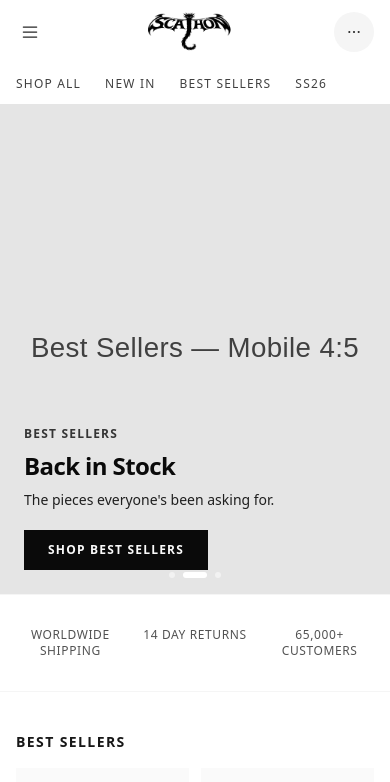
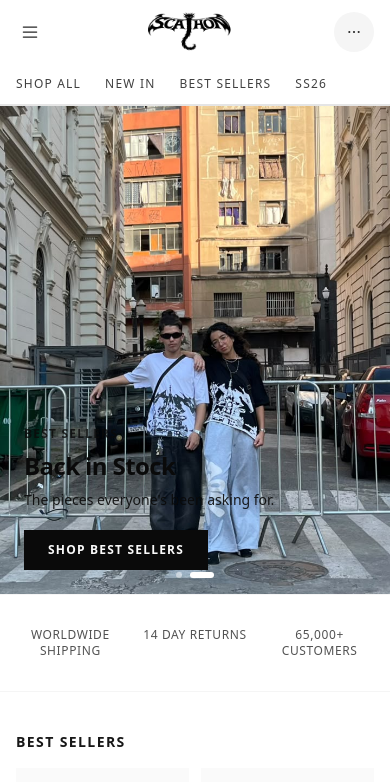
Before and after one commit to alfredo-allan/Scathon, a Next.js app: page / in a window 390 px wide. Shown: the top 782 px of the page. Built offline with nearby package versions, Linux system fonts and the light colour scheme.

Commit message:
Adicionando segundo slide

```diff
--- a/src/components/layout/Header.tsx
+++ b/src/components/layout/Header.tsx
@@ -19,7 +19,7 @@ export function Header() {
 
   return (
     <header className="sticky top-0 z-30 bg-white dark:bg-neutral-900 border-b border-neutral-200 dark:border-neutral-800">
-      <div className="grid grid-cols-[auto_1fr_auto] items-center gap-2 px-4 py-3 md:px-8 sm:py-4">
+      <div className="grid grid-cols-[auto_1fr_auto] items-center gap-2 px-4 py-3 sm:grid-cols-[1fr_auto_1fr] md:px-8 sm:py-4">
         <button
           type="button"
           onClick={() => setDrawerOpen(true)}
@@ -37,15 +37,30 @@ export function Header() {
         </button>
 
         {/*
-          A CSS Grid with auto/1fr/auto columns (instead of a flex row +
-          `absolute left-1/2` logo) keeps the wordmark centered in the
-          space actually left over between the hamburger and the icon
-          cluster. The old absolute-positioning approach centered the
+          Below `sm`: a CSS Grid with auto/1fr/auto columns (instead of a
+          flex row + `absolute left-1/2` logo) keeps the wordmark centered
+          in the space actually left over between the hamburger and the
+          icon cluster. The old absolute-positioning approach centered the
           logo on the *whole* header width, so on narrow/mobile screens -
           where the icon cluster takes up proportionally more room - it
           visually overlapped the icons (and, because absolutely
           positioned elements paint above static ones, could even
-          intercept taps meant for the search button underneath it).
+          intercept taps meant for the search button underneath it). The
+          mobile action cluster is also a single collapsible chip/pill
+          here (see HeaderActions), and letting its `auto` column grow
+          when the pill expands is what eases the logo aside instead of
+          the pill covering it.
+
+          From `sm` up: the icon cluster is a plain always-visible row
+          (search/theme/avatar/cart) that's meaningfully wider than the
+          hamburger, so those two `auto` columns are no longer the same
+          width and the logo - centered only *within* the leftover middle
+          column - visibly drifts toward the hamburger side. Tablet/desktop
+          have the width to spare, so we switch to 1fr/auto/1fr: both side
+          columns claim an equal share of the row (as long as neither
+          side's content needs more than half the remaining width, which
+          holds here), which pins the logo to the header's true center
+          instead of an off-center leftover gap.
         */}
         <Link
           href="/"
--- a/src/data/hero-slides.ts
+++ b/src/data/hero-slides.ts
@@ -1,4 +1,4 @@
-import { placeholderImage } from "@/lib/placeholder";
+// import { placeholderImage } from "@/lib/placeholder";
 import type { HeroSlide } from "@/types";
 
 export const heroSlides: HeroSlide[] = [
@@ -25,39 +25,37 @@ export const heroSlides: HeroSlide[] = [
     subtitle: "The pieces everyone's been asking for.",
     ctaLabel: "Shop Best Sellers",
     ctaHref: "/shop?filter=best-sellers",
-    desktopImageUrl: placeholderImage("Best Sellers — Desktop 21:9", {
-      width: 2400,
-      height: 1000,
-      bg: "#e5e5e5",
-      fg: "#404040",
-    }),
-    mobileImageUrl: placeholderImage("Best Sellers — Mobile 4:5", {
-      width: 1000,
-      height: 1250,
-      bg: "#e5e5e5",
-      fg: "#404040",
-    }),
+    desktopImageUrl: "/banner/Banner_2Desktop.png",
+    // No dedicated tablet crop exists yet for this slide (there's no
+    // Banner_2Tablet.png in /public/banner) - leaving tabletImageUrl unset
+    // makes the tablet tier fall back to desktopImageUrl automatically
+    // (see HeroCarousel). Add a real Banner_2Tablet.png + this field once
+    // one's shot.
+    // File on disk is "Baner_2Mobile.png" (missing the second "n", same
+    // typo as slide 1's Baner_1Mobile.png) - pointing at the real filename
+    // instead of renaming it, to match how slide 1 was handled.
+    mobileImageUrl: "/banner/Baner_2Mobile.png",
     theme: "light",
   },
-  {
-    id: "slide-newin",
-    eyebrow: "Just Landed",
-    title: "New In This Week",
-    subtitle: "Fresh fits, restocked daily.",
-    ctaLabel: "Discover New In",
-    ctaHref: "/shop?filter=new",
-    desktopImageUrl: placeholderImage("New In — Desktop 21:9", {
-      width: 2400,
-      height: 1000,
-      bg: "#0a0a0a",
-      fg: "#fafafa",
-    }),
-    mobileImageUrl: placeholderImage("New In — Mobile 4:5", {
-      width: 1000,
-      height: 1250,
-      bg: "#0a0a0a",
-      fg: "#fafafa",
-    }),
-    theme: "dark",
-  },
+  // {
+  //   id: "slide-newin",
+  //   eyebrow: "Just Landed",
+  //   title: "New In This Week",
+  //   subtitle: "Fresh fits, restocked daily.",
+  //   ctaLabel: "Discover New In",
+  //   ctaHref: "/shop?filter=new",
+  //   desktopImageUrl: placeholderImage("New In — Desktop 21:9", {
+  //     width: 2400,
+  //     height: 1000,
+  //     bg: "#0a0a0a",
+  //     fg: "#fafafa",
+  //   }),
+  //   mobileImageUrl: placeholderImage("New In — Mobile 4:5", {
+  //     width: 1000,
+  //     height: 1250,
+  //     bg: "#0a0a0a",
+  //     fg: "#fafafa",
+  //   }),
+  //   theme: "dark",
+  // },
 ];
```
Also changed, not shown: public/banner/Baner_2Mobile.png (added), 1 other file (tests, documents, lock files or other folders).
